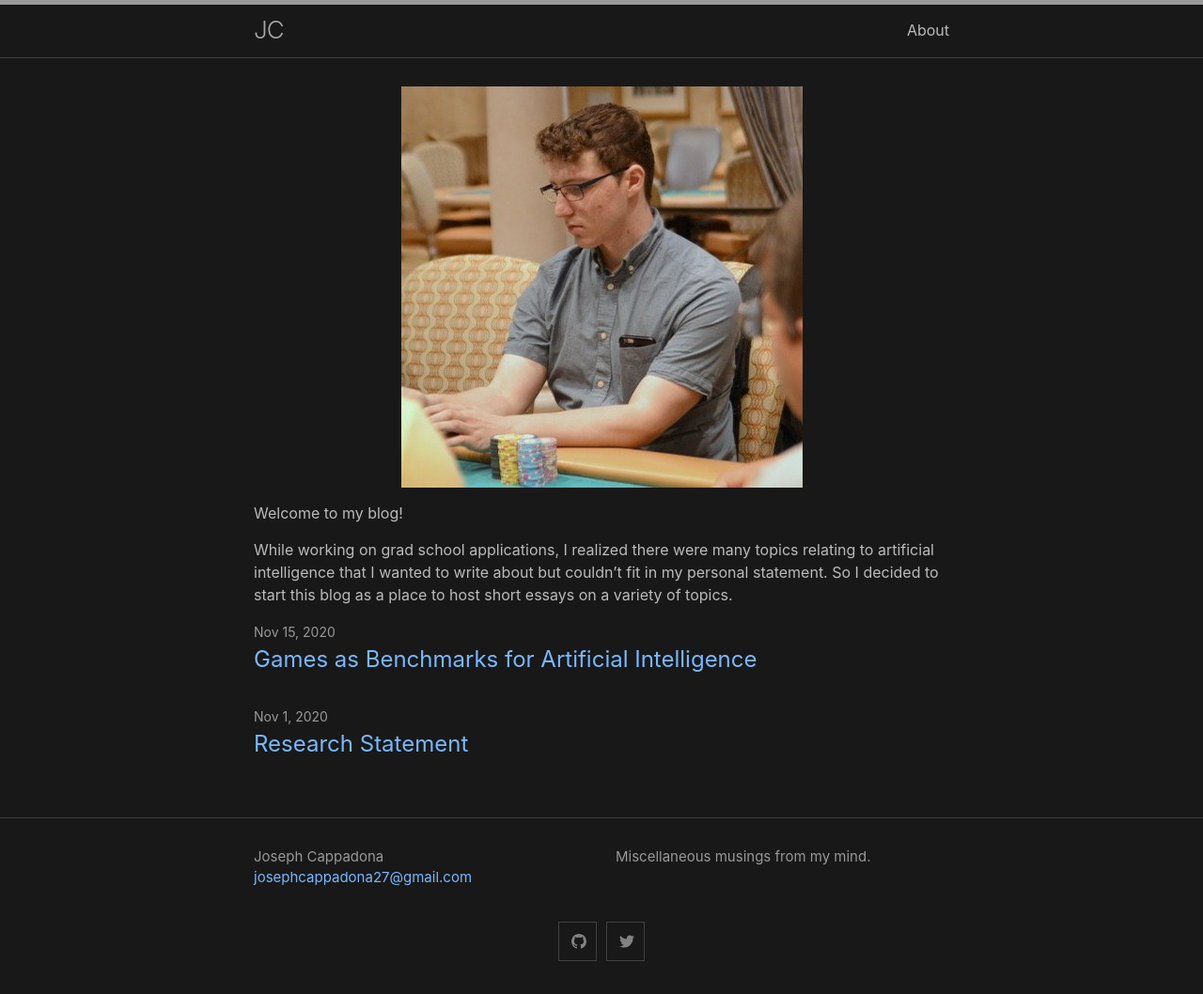
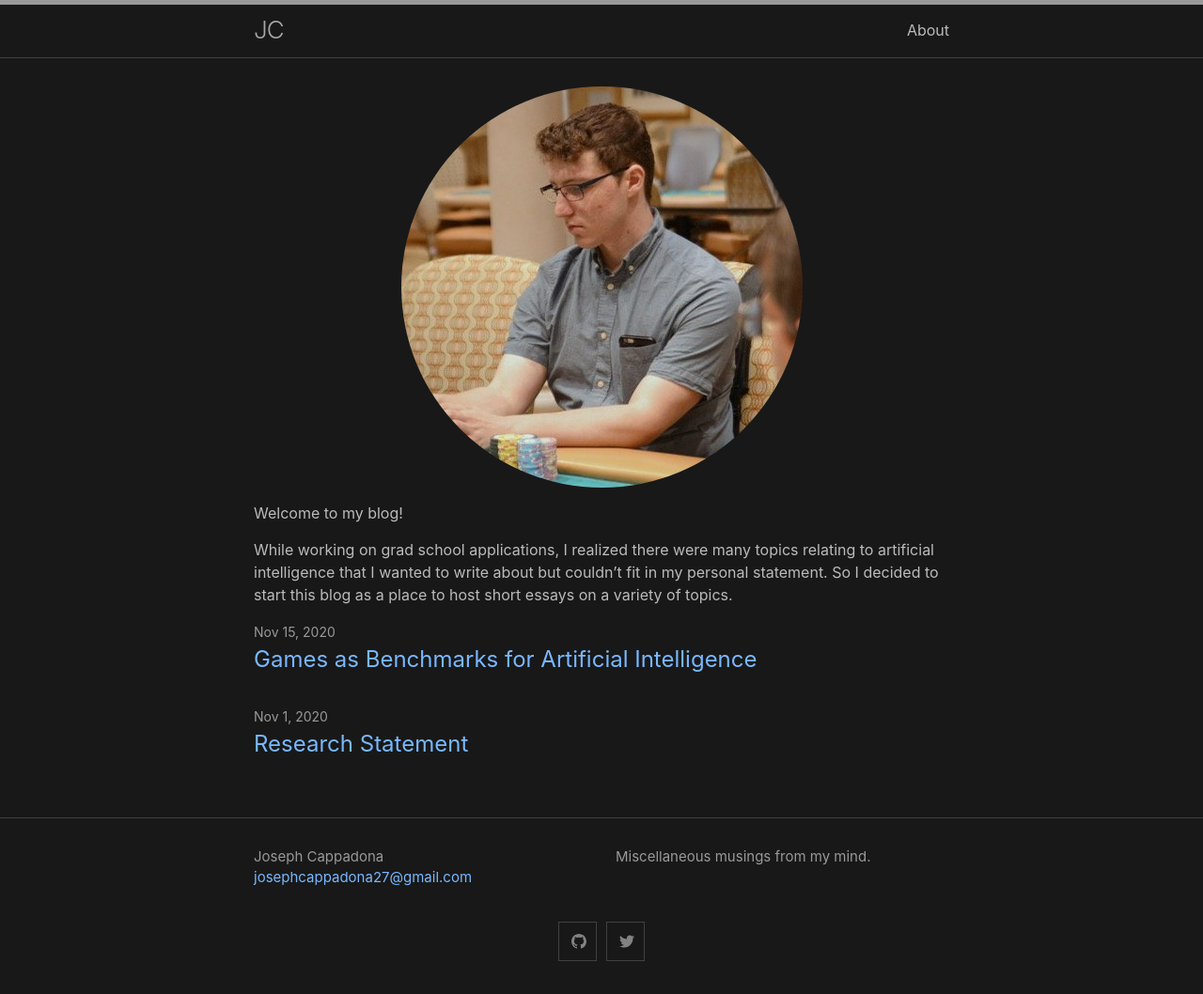
Before and after one commit to josephcappadona/josephcappadona.github.io, a Jekyll site: the page built from index.md, in a window 1280 px wide. Shown: the whole page at 94% size. Built offline with Jekyll 4.4.1, drawn with Linux system fonts in a browser that asks for light colours.

Commit message:
Update index.md

```diff
--- a/index.md
+++ b/index.md
@@ -3,7 +3,7 @@ layout: home
 ---
 
 {:refdef: style="text-align: center;"}
-![me](/assets/headshot.jpeg)
+![me](/assets/headshot.jpeg){: width=150 height=150 style="border-radius: 50%"}
 {: refdef}
 
 Welcome to my blog!
```
